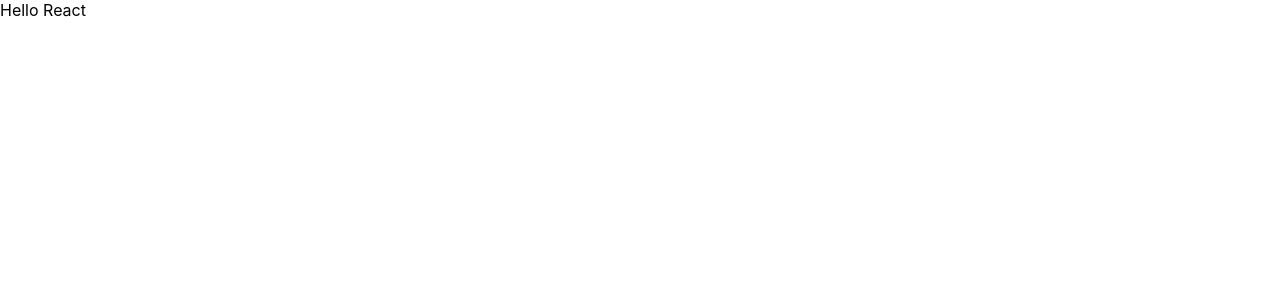
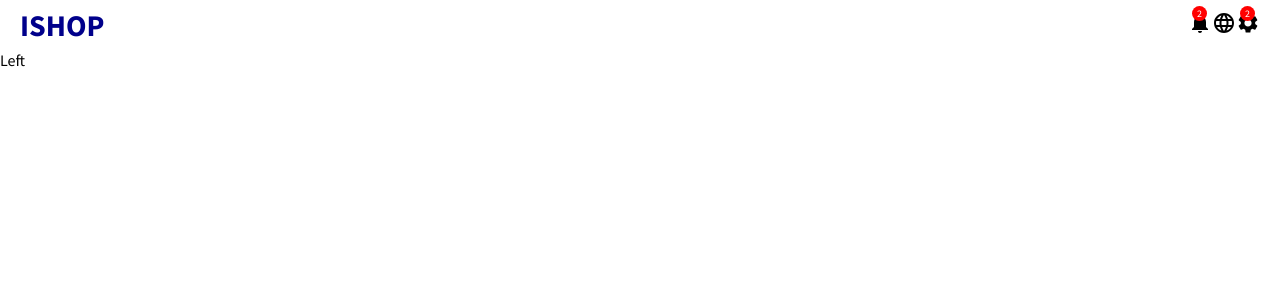
Before and after one commit to chihabSD/ishopadmin, a React (Create React App) app: page / in a window 1280 px wide. Shown: the top 300 px of the page. Built offline with nearby package versions, Linux system fonts and the light colour scheme.

Commit message:
add top bar

```diff
--- a/package.json
+++ b/package.json
@@ -3,12 +3,18 @@
   "version": "0.1.0",
   "private": true,
   "dependencies": {
+    "@emotion/react": "^11.10.0",
+    "@emotion/styled": "^11.10.0",
+    "@material-ui/icons": "^4.11.3",
+    "@mui/icons-material": "^5.8.4",
+    "@mui/material": "^5.9.3",
     "@testing-library/jest-dom": "^5.16.5",
     "@testing-library/react": "^13.3.0",
     "@testing-library/user-event": "^13.5.0",
     "react": "^18.2.0",
     "react-dom": "^18.2.0",
     "react-scripts": "5.0.1",
+    "recharts": "^2.1.13",
     "web-vitals": "^2.1.4"
   },
   "scripts": {
--- a/public/index.html
+++ b/public/index.html
@@ -10,11 +10,15 @@
       content="Web site created using create-react-app"
     />
     <link rel="apple-touch-icon" href="%PUBLIC_URL%/logo192.png" />
+
     <!--
       manifest.json provides metadata used when your web app is installed on a
       user's mobile device or desktop. See https://developers.google.com/web/fundamentals/web-app-manifest/
     -->
     <link rel="manifest" href="%PUBLIC_URL%/manifest.json" />
+    <link rel="preconnect" href="https://fonts.googleapis.com">
+<link rel="preconnect" href="https://fonts.gstatic.com" crossorigin>
+<link href="https://fonts.googleapis.com/css2?family=Source+Sans+Pro:ital,wght@0,200;0,300;0,400;0,600;0,700;1,200;1,600;1,700;1,900&display=swap" rel="stylesheet">
     <!--
       Notice the use of %PUBLIC_URL% in the tags above.
       It will be replaced with the URL of the `public` folder during the build.
@@ -24,6 +28,11 @@
       work correctly both with client-side routing and a non-root public URL.
       Learn how to configure a non-root public URL by running `npm run build`.
     -->
+    <style>
+
+*{font-family: 'Source Sans Pro', 'sans-serif';
+margin: 0;}
+    </style>
     <title>React App</title>
   </head>
   <body>
--- a/src/App.js
+++ b/src/App.js
@@ -1,9 +1,12 @@
+import SideBar from "./components/sidebar/index.js";
+import TopBar from "./components/topBar.js";
 
 function App() {
   return (
     <div className="App">
 
-     Hello React
+ <TopBar />
+ <SideBar />
     </div>
   );
 }
--- /dev/null
+++ b/src/components/sidebar/index.js
@@ -0,0 +1,10 @@
+import React from 'react'
+
+import './sidebar.css'
+const SideBar = () => {
+  return (
+    <div>Left</div>
+  )
+}
+
+export default SideBar
--- /dev/null
+++ b/src/components/topBar.js/index.js
@@ -0,0 +1,33 @@
+import React from "react";
+import "./topbar.css";
+
+import { Notifications, Settings, Language } from "@mui/icons-material";
+const TopBar = () => {
+  return (
+    <div className="topbar">
+      <div className="topbarWrapper">
+        <div className="topLeft">
+          {" "}
+          <span className="logo">ISHOP</span>{" "}
+        </div>
+        <div className="topRight">
+          <div className="topbarIconContainer">
+            <Notifications />
+            <span className="topbarIconBadge">2</span>
+          </div>
+
+          <div className="topbarIconContainer">
+            <Language />
+          </div>
+
+          <div className="topbarIconContainer">
+            <Settings />
+            <span className="topbarIconBadge">2</span>
+          </div>
+        </div>
+      </div>
+    </div>
+  );
+};
+
+export default TopBar;
--- /dev/null
+++ b/src/components/topBar.js/topbar.css
@@ -0,0 +1,43 @@
+.topbar {
+    width: 100%;
+    height: 50px;
+    background-color: white;
+}
+.topbarWrapper {
+    height: 100%;
+    padding: 0px 20px;
+    display: flex;
+    align-items: center;
+    justify-content: space-between;
+}
+.logo {
+    font-weight: bold;
+    font-size: 30px;
+    color: darkblue;
+}
+.topRight {
+    display: flex;
+    align-items: center;
+
+}
+.topbarIconContainer {
+    position: relative;
+}
+.topbarIconBadge {
+    position: absolute;
+
+    height: 15px;
+    width: 15px;
+    align-items: center;
+    display: flex;
+    justify-content: center;
+    font-size: 10px;
+    border-radius: 50%;
+    width: 15px;
+    top: -5px;
+    right: 5px;
+    background-color: red;
+    color: white;
+
+
+}
--- a/src/index.css
+++ /dev/null
@@ -1,13 +0,0 @@
-body {
-  margin: 0;
-  font-family: -apple-system, BlinkMacSystemFont, 'Segoe UI', 'Roboto', 'Oxygen',
-    'Ubuntu', 'Cantarell', 'Fira Sans', 'Droid Sans', 'Helvetica Neue',
-    sans-serif;
-  -webkit-font-smoothing: antialiased;
-  -moz-osx-font-smoothing: grayscale;
-}
-
-code {
-  font-family: source-code-pro, Menlo, Monaco, Consolas, 'Courier New',
-    monospace;
-}
--- a/src/index.js
+++ b/src/index.js
@@ -1,6 +1,5 @@
 import React from 'react';
 import ReactDOM from 'react-dom/client';
-import './index.css';
 import App from './App';
 
 const root = ReactDOM.createRoot(document.getElementById('root'));
```
Also changed, not shown: src/components/sidebar/sidebar.css (added), 2 other files (tests, documents, lock files or other folders).
